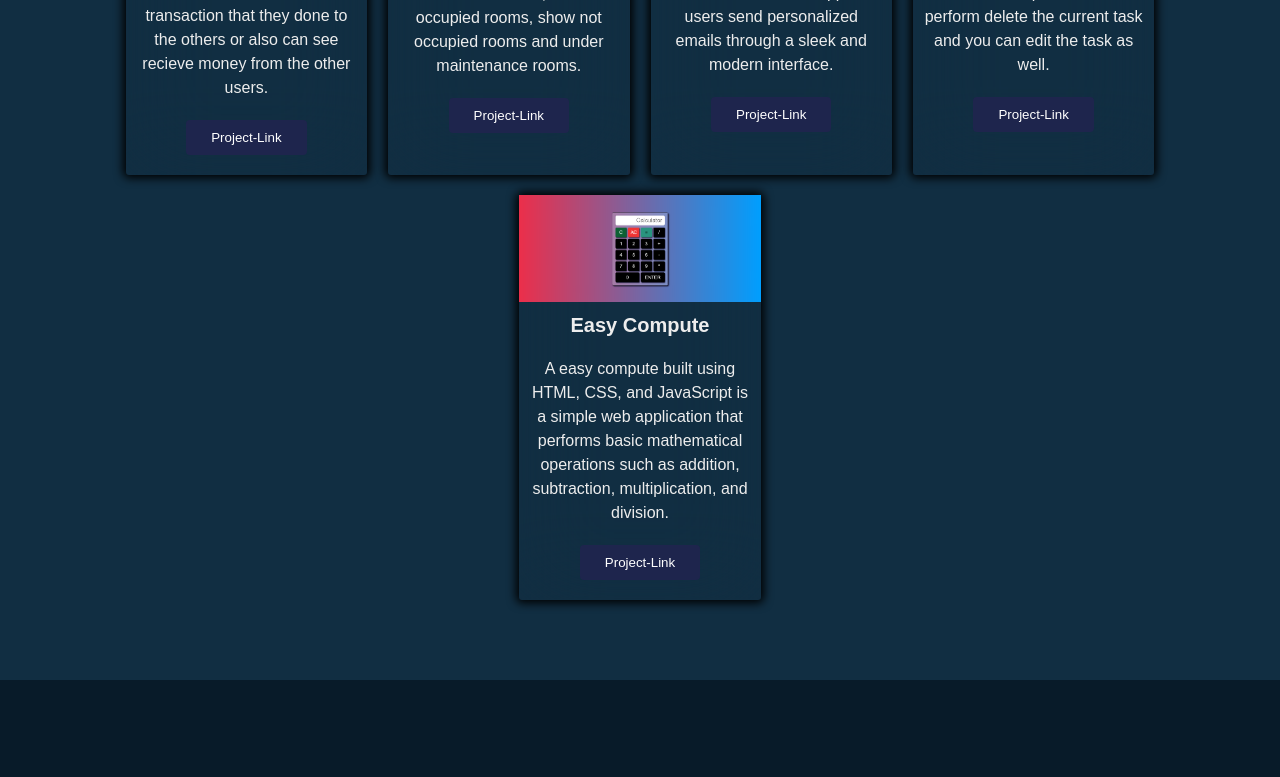
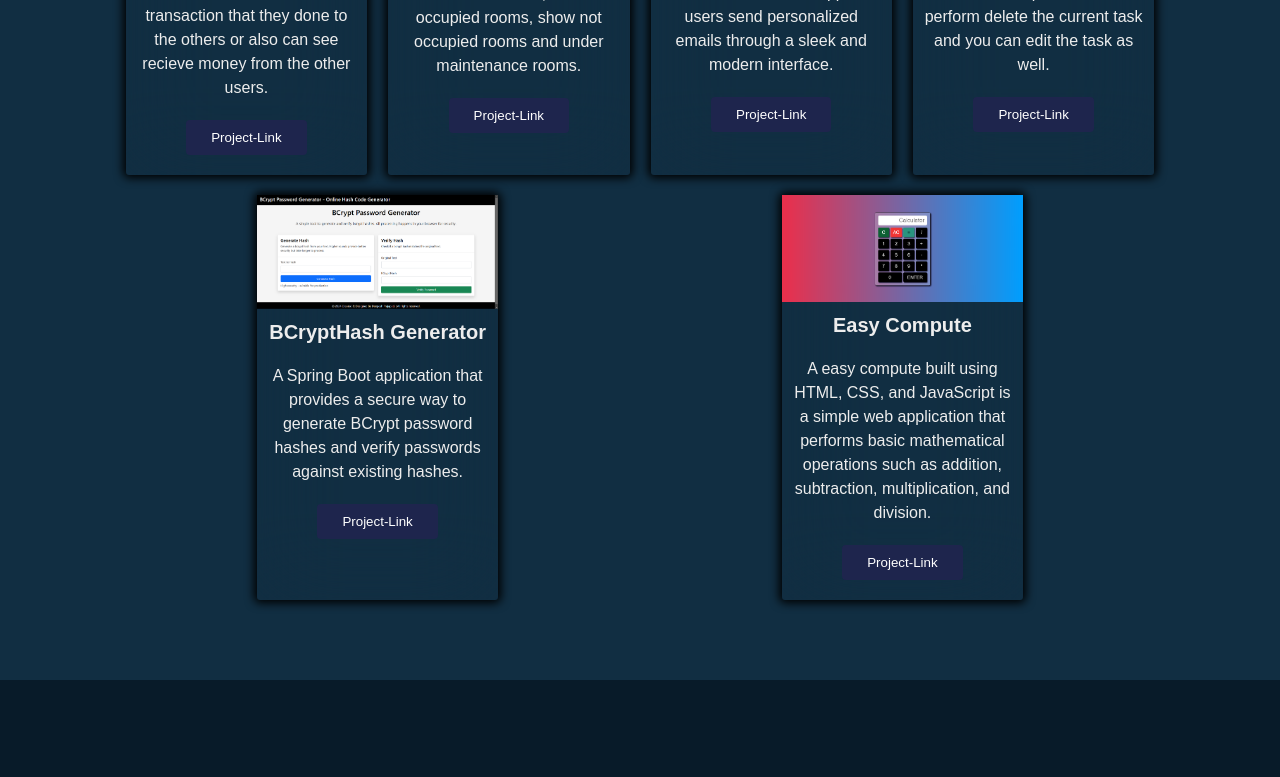
Before and after one commit to deepeshprajapati055/Portfolio, a plain HTML site: page project.html in a window 1280 px wide. Shown: the part 539-1316 px from the top of the page. Drawn offline with nearby package versions, Linux system fonts and the light colour scheme.

Commit message:
add-images-and-project

```diff
--- a/project.html
+++ b/project.html
@@ -64,6 +64,13 @@
                     <h3>Todo Application</h3>
                     <p>A web-application built using Java, Springboot, MySQL which is can do add your daily tasks along with date and time to complete it. Once all the task is done marked that task and delete operation is to perform delete the current task and you can edit the task as well.</p>
                     <a href="https://github.com/deepeshprajapati055/Todo-Application" target="_blank" style="color: #fff;"><button class="btn">Project-Link</button></a>
+                </div>
+
+                <div class="content">
+                  <img src="./images/Screenshot (386).png" alt="C ">
+                    <h3>BCryptHash Generator</h3>
+                    <p>A Spring Boot application that provides a secure way to generate BCrypt password hashes and verify passwords against existing hashes.</p>
+                    <a href="https://github.com/deepeshprajapati055/BCrypt-Password-Generator" target="_blank" style="color: #fff;"><button class="btn">Project-Link</button></a>
                 </div>
 
                 <div class="content">
```
Also changed, not shown: images/Screenshot (386).png (added), images/Screenshot (387).png (added), images/Screenshot (388).png (added).
